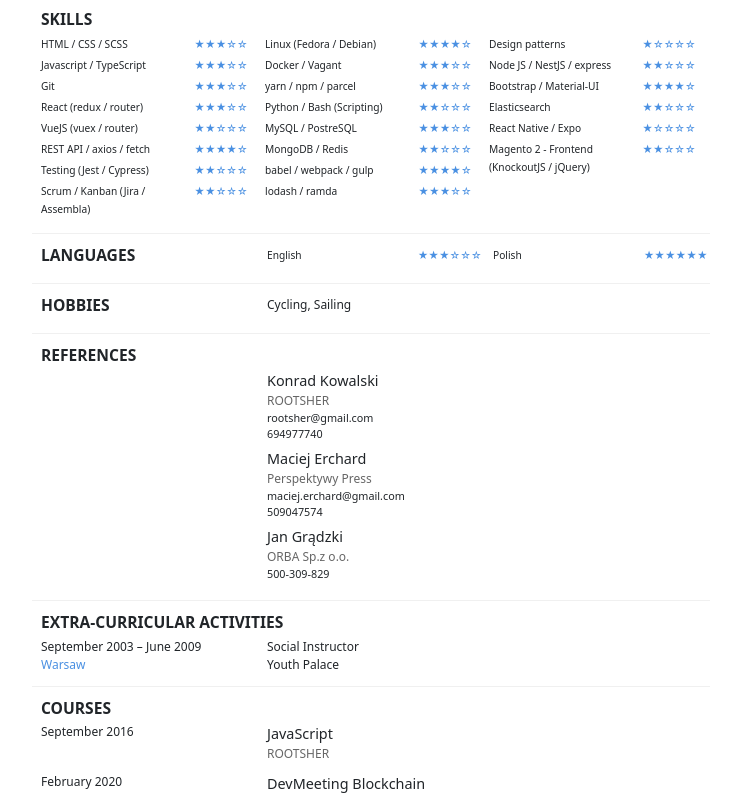
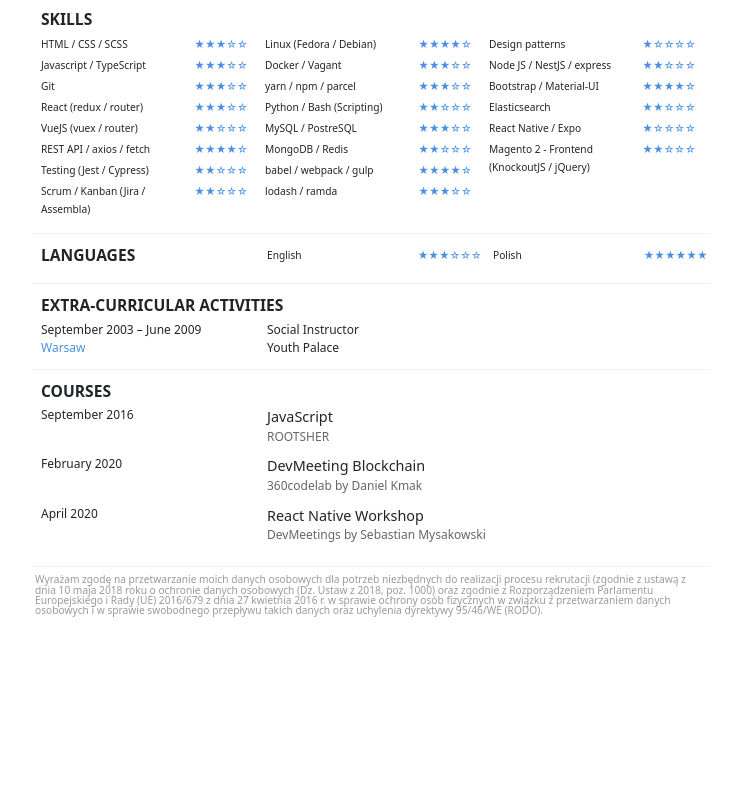
Before and after one commit to lucasnga/CV, a React (Vite) app: page / in a window 1280 px wide. Shown: the part 514-1309 px from the top of the page, without its empty margins (269-1010 px from the left). After the commit the page ends 1173 px from the top, so only its background shows below. Built offline with nearby package versions, Linux system fonts and the light colour scheme.

Commit message:
Change layout and remove some sections

```diff
--- a/src/App.tsx
+++ b/src/App.tsx
@@ -7,10 +7,8 @@ import 'bootstrap'
 import { SkillsSection } from './sections/SkillsSection'
 import { CoursesSection } from './sections/CoursesSection'
 import { ExtraActivitiesSection } from './sections/ExtraActivitiesSection'
-import { ReferencesSection } from './sections/ReferencesSection'
 import { WorkExperienceSection } from './sections/ExperienceSection'
 import { LanguagesSection } from './sections/LanguagesSection'
-import { HobbiesSection } from './sections/HobbiesSection'
 import { EducationSection } from './sections/EducationSection'
 import { HeadSection } from './sections/HeadSection'
 import { RODO } from './sections/RODO'
@@ -99,16 +97,10 @@ function App(): ReactElement {
       <div className="row section">
         <LanguagesSection />
       </div>
-      <div className="row section" style={{ pageBreakAfter: 'always' }}>
-        <HobbiesSection />
-      </div>
-      <div className="row section">
-        <ReferencesSection />
-      </div>
       <div className="row section">
         <ExtraActivitiesSection />
       </div>
-      <div className="row section">
+      <div className="row section" style={{ pageBreakAfter: 'always' }}>
         <CoursesSection />
       </div>
       <div className="row section fixed">
```
